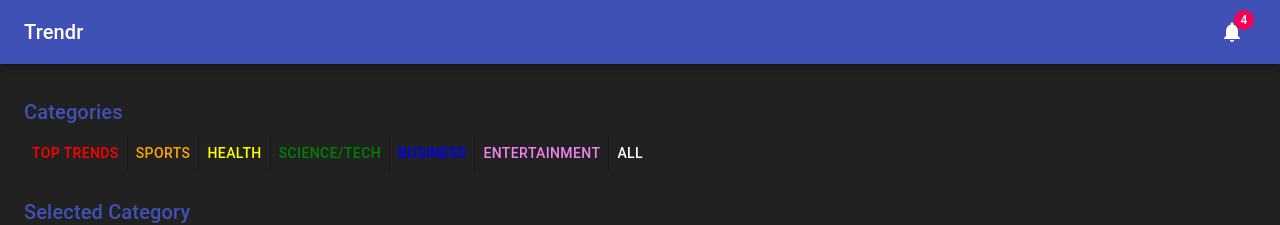
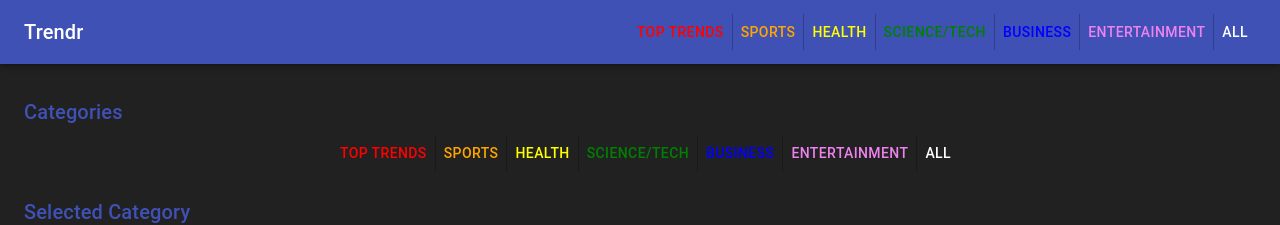
Before and after one commit to paulmorales7/Trendr, a React (Create React App) app in the folder client/: page / in a window 1280 px wide. Shown: the top 225 px of the page. Built offline with nearby package versions, Linux system fonts and the light colour scheme; no server answers.

Commit message:
center buttons (kinda) and also put the buttons on the navbar as an option in case we prefer

```diff
--- a/client/src/App.js
+++ b/client/src/App.js
@@ -7,19 +7,22 @@ import AppBar from '@material-ui/core/AppBar';
 import Toolbar from '@material-ui/core/Toolbar';
 import Typography from '@material-ui/core/Typography';
 import IconButton from '@material-ui/core/IconButton';
-import Badge from '@material-ui/core/Badge';
 import Container from '@material-ui/core/Container';
 import Button from '@material-ui/core/Button';
 import Grid from '@material-ui/core/Grid';
 import Paper from '@material-ui/core/Paper';
 import Link from '@material-ui/core/Link';
 import MenuIcon from '@material-ui/icons/Menu';
-import NotificationsIcon from '@material-ui/icons/Notifications';
+import ButtonGroup from '@material-ui/core/ButtonGroup';
 // import Chart from './dashboard/Chart';
 import CategoryButtons from './dashboard/CategoryButtons';
 import CategorySelected from './dashboard/CategorySelected';
 import TrendrBody from './dashboard/TrendrBody';
 import TwitterStream from './dashboard/TwitterStream';
+
+function preventDefault(event) {
+  event.preventDefault();
+}
 
 function Copyright() {
   return (
@@ -146,11 +149,17 @@ export default function Dashboard() {
           >
             Trendr
           </Typography>
-          <IconButton color="inherit">
-            <Badge badgeContent={4} color="secondary">
-              <NotificationsIcon />
-            </Badge>
-          </IconButton>
+          <Typography color="primary" className={classes.categoryIcon}>
+          <ButtonGroup variant="text" aria-label="contained primary button group" onClick={preventDefault}>
+            <Button id="h" style={{ color:"red" }}>Top Trends</Button>
+            <Button id="s" style={{ color:"orange" }}>Sports</Button>
+            <Button id="m" style={{ color:"yellow" }}>Health</Button>
+            <Button id="t" style={{ color:"green" }}>Science/Tech</Button>
+            <Button id="b" style={{ color:"blue" }}>Business</Button>
+            <Button id="e" style={{ color:"violet" }}>Entertainment</Button>
+            <Button id="all" style={{ color:"white" }}>All</Button>
+          </ButtonGroup>
+        </Typography>
         </Toolbar>
       </AppBar>
       <main className={classes.content}>
@@ -162,7 +171,7 @@ export default function Dashboard() {
               <CategoryButtons />
             </Grid>
             {/* Recent CategorySelected */}
-            <Grid item xs={12} md={4} lg={3}>
+            <Grid item xs={12} md={12} lg={12}>
               <CategorySelected />
             </Grid>
             {/* Recent TrendrBody */}
--- a/client/src/dashboard/CategoryButtons.js
+++ b/client/src/dashboard/CategoryButtons.js
@@ -12,6 +12,11 @@ function preventDefault(event) {
 
 // we'll attempt to fix an image from the API call here
 const useStyles = makeStyles({
+  ButtonGroup: {
+    display: 'flex',
+    alignItems: 'center',
+    justifyContent: 'center',
+  },
   categoryIcon: {
     flex: 1,
   },
@@ -22,18 +27,20 @@ export default function CategoryButtons() {
   return (
     <React.Fragment>
       <Title>Categories</Title>
-
-      <Typography color="primary" className={classes.categoryIcon}>
-        <ButtonGroup variant="text" aria-label="contained primary button group" onClick={preventDefault}>
-          <Button style={{ color:"red" }} id="h">Top Trends</Button>
-          <Button style={{ color:"orange" }} id="s">Sports</Button>
-          <Button style={{ color:"yellow" }} id="m">Health</Button>
-          <Button style={{ color:"green" }} id="t">Science/Tech</Button>
-          <Button style={{ color:"blue" }} id="b">Business</Button>
-          <Button style={{ color:"violet" }} id="e">Entertainment</Button>
-          <Button style={{ color:"white" }} id="all">All</Button>
-        </ButtonGroup>
-      </Typography>
+        {/* temporary fix to the alignment issue-- still attempting to center buttons, hence why i pref the navbar categories */}
+        <div id="flexcenter" style={{ marginLeft: '25%' }}>
+        <Typography color="primary" className={classes.categoryIcon}>
+          <ButtonGroup variant="text" aria-label="contained primary button group" onClick={preventDefault}>
+            <Button id="h" style={{ color:"red" }}>Top Trends</Button>
+            <Button id="s" style={{ color:"orange" }}>Sports</Button>
+            <Button id="m" style={{ color:"yellow" }}>Health</Button>
+            <Button id="t" style={{ color:"green" }}>Science/Tech</Button>
+            <Button id="b" style={{ color:"blue" }}>Business</Button>
+            <Button id="e" style={{ color:"violet" }}>Entertainment</Button>
+            <Button id="all" style={{ color:"white" }}>All</Button>
+          </ButtonGroup>
+        </Typography>
+        </div>
     </React.Fragment>
   );
 }
```
